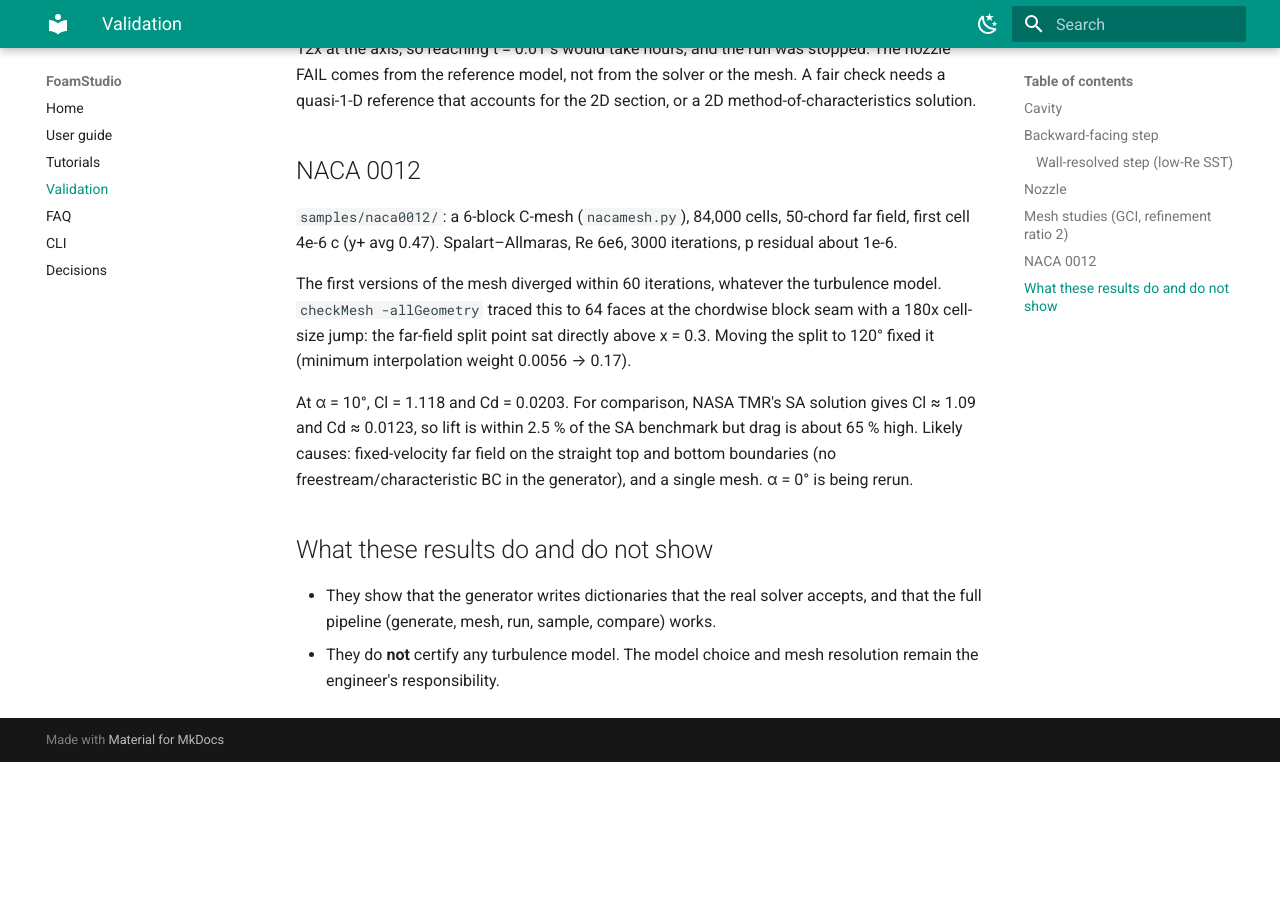
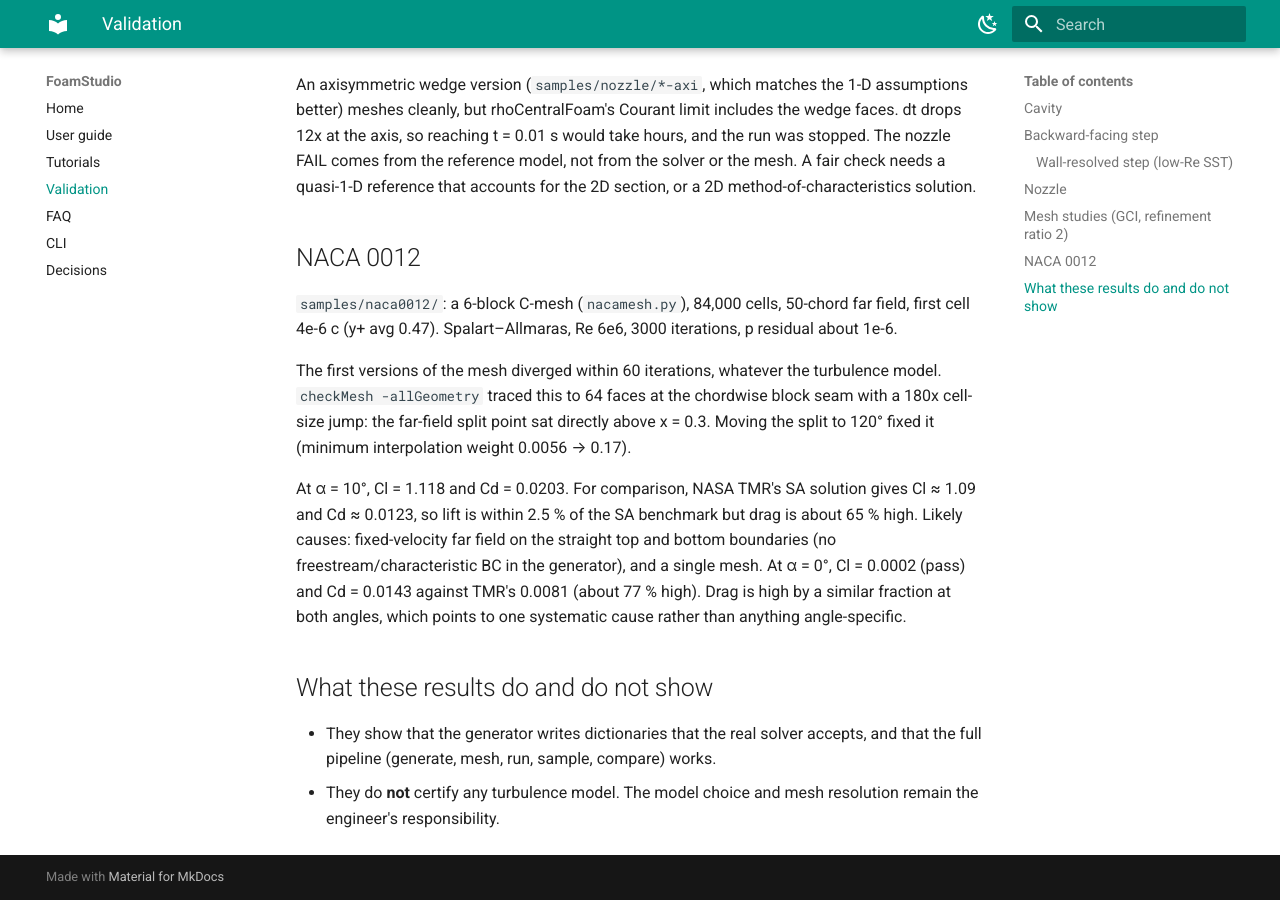
Before and after one commit to shanthoshkv/foamstudio, an MkDocs documentation site: the page built from docs/validation.md, in a window 1280 px wide and 900 px high, scrolled down 2950 px. Built offline with MkDocs 1.6.1 and Material for MkDocs 9.7.7, drawn with Linux system fonts in a browser that asks for light colours; before the commit the page ends 3712 px from its top, so only the background shows below that; some of the changed text lies outside the part shown.

Commit message:
docs(validation): NACA 0012 alpha=0 - Cl 0.0002 PASS, Cd 0.0143 FAIL
Drag is ~70 % above the NASA TMR SA values at both angles: a systematic cause (fixed-velocity far field, single mesh), not angle-specific.

Co-Authored-By: Claude Opus 5.5 <noreply@anthropic.com>

```diff
--- a/docs/validation.md
+++ b/docs/validation.md
@@ -7,6 +7,7 @@ Every number here comes from a real OpenFOAM run on the development machine (WSL
 | Lid-driven cavity, Re = 100 | Ghia et al. 1982 | Ux on the vertical centreline, 17 stations | max abs error 0.0121 | 0.05 | **PASS** |
 | Backward-facing step, Re_h ≈ 37,000 | Driver and Seegmiller 1985 | Reattachment xr/h | 10h run-up: 5.54 (FAIL); 50h run-up: **5.90** | 6.26 ± 0.5 | **PASS** (marginal) |
 | Convergent-divergent nozzle, A/A* = 2 | 1-D isentropic, γ = 1.4 | Exit Mach, throat p/p0 (section averages) | +1.7 % / −1.9 % | 1 % | **FAIL** |
+| NACA 0012, α = 0° | Ladson, NASA TM 100526 | Cl / Cd | 0.0002 / 0.0143 | 0 ± 0.05 / 0.008 ± 0.004 | Cl **PASS**, Cd **FAIL** |
 | NACA 0012, α = 10° | Ladson, NASA TM 100526 | Cl / Cd | 1.118 / 0.0203 | 1.025 ± 0.025 / 0.012 ± 0.008 | **FAIL** (both) |
 
 ## Cavity
@@ -50,7 +51,7 @@ An axisymmetric wedge version (`samples/nozzle/*-axi`, which matches the 1-D ass
 
 The first versions of the mesh diverged within 60 iterations, whatever the turbulence model. `checkMesh -allGeometry` traced this to 64 faces at the chordwise block seam with a 180x cell-size jump: the far-field split point sat directly above x = 0.3. Moving the split to 120° fixed it (minimum interpolation weight 0.0056 → 0.17).
 
-At α = 10°, Cl = 1.118 and Cd = 0.0203. For comparison, NASA TMR's SA solution gives Cl ≈ 1.09 and Cd ≈ 0.0123, so lift is within 2.5 % of the SA benchmark but drag is about 65 % high. Likely causes: fixed-velocity far field on the straight top and bottom boundaries (no freestream/characteristic BC in the generator), and a single mesh. α = 0° is being rerun.
+At α = 10°, Cl = 1.118 and Cd = 0.0203. For comparison, NASA TMR's SA solution gives Cl ≈ 1.09 and Cd ≈ 0.0123, so lift is within 2.5 % of the SA benchmark but drag is about 65 % high. Likely causes: fixed-velocity far field on the straight top and bottom boundaries (no freestream/characteristic BC in the generator), and a single mesh. At α = 0°, Cl = 0.0002 (pass) and Cd = 0.0143 against TMR's 0.0081 (about 77 % high). Drag is high by a similar fraction at both angles, which points to one systematic cause rather than anything angle-specific.
 
 ## What these results do and do not show
 
```
Also changed, not shown: handoff.md (+1 -1 lines).
